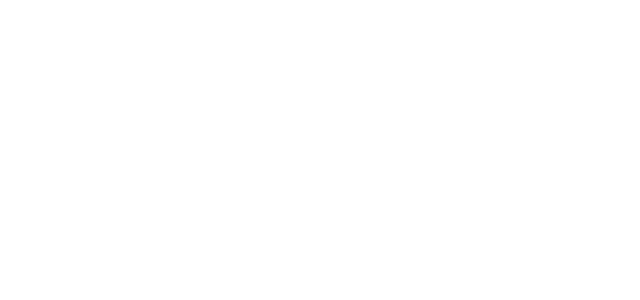
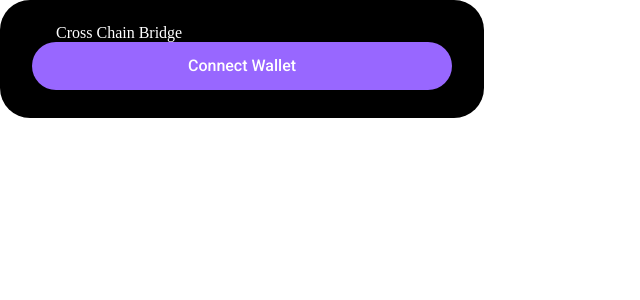
Before and after one commit to chainswap/info, a React (Create React App) app: page /swap in a window 1280 px wide. Shown: the top 300 px of the page, without its empty margins (0-640 px from the left). Built offline with nearby package versions, Linux system fonts and the light colour scheme.

Commit message:
add AppBody and SwapHeader

```diff
--- a/src/App.tsx
+++ b/src/App.tsx
@@ -1,12 +1,14 @@
 import React from 'react'
 import { BrowserRouter, Route, Switch } from 'react-router-dom'
 import Demo from './pages/Demo'
+import Swap from './pages/Swap'
 
 export default function App() {
   return (
     <BrowserRouter>
       <Switch>
         <Route exact strict path="/demo" component={Demo} />
+        <Route exact strict path="/swap" component={Swap} />
       </Switch>
     </BrowserRouter>
   )
--- /dev/null
+++ b/src/components/swap/SwapHeader.tsx
@@ -0,0 +1,13 @@
+import React from 'react'
+import { styled } from '@material-ui/styles'
+
+const StyledSwapHeader = styled('div')({
+  padding: '12px 1rem 0px 1.5rem',
+  width: '100%',
+  maxWidth: 420,
+  color: '#fff',
+})
+
+export default function SwapHeader() {
+  return <StyledSwapHeader>Cross Chain Bridge</StyledSwapHeader>
+}
--- a/src/index.tsx
+++ b/src/index.tsx
@@ -6,9 +6,7 @@
 
 ReactDOM.render(
   <React.StrictMode>
-    <div style={{ backgroundColor: 'black', padding: 0, margin: 0 }}>
-      <App />
-    </div>
+    <App />
   </React.StrictMode>,
   document.getElementById('root')
 )
--- /dev/null
+++ b/src/pages/AppBody.tsx
@@ -0,0 +1,15 @@
+import React from 'react'
+import { styled } from '@material-ui/styles'
+
+export const BodyWrapper = styled('div')({
+  position: 'relative',
+  maxWidth: 420,
+  width: '100%',
+  borderRadius: 30,
+  background: '#000000',
+  padding: '12px 32px 28px',
+})
+
+export default function AppBody({ children }: { children: React.ReactNode }) {
+  return <BodyWrapper>{children}</BodyWrapper>
+}
--- a/src/pages/Swap/index.tsx
+++ b/src/pages/Swap/index.tsx
@@ -1,5 +1,13 @@
 import React from 'react'
+import Button from '../../components/Button/Button'
+import AppBody from '../AppBody'
+import SwapHeader from '../../components/swap/SwapHeader'
 
 export default function Swap() {
-  return <></>
+  return (
+    <AppBody>
+      <SwapHeader />
+      <Button size="large">Connect Wallet</Button>
+    </AppBody>
+  )
 }
```
